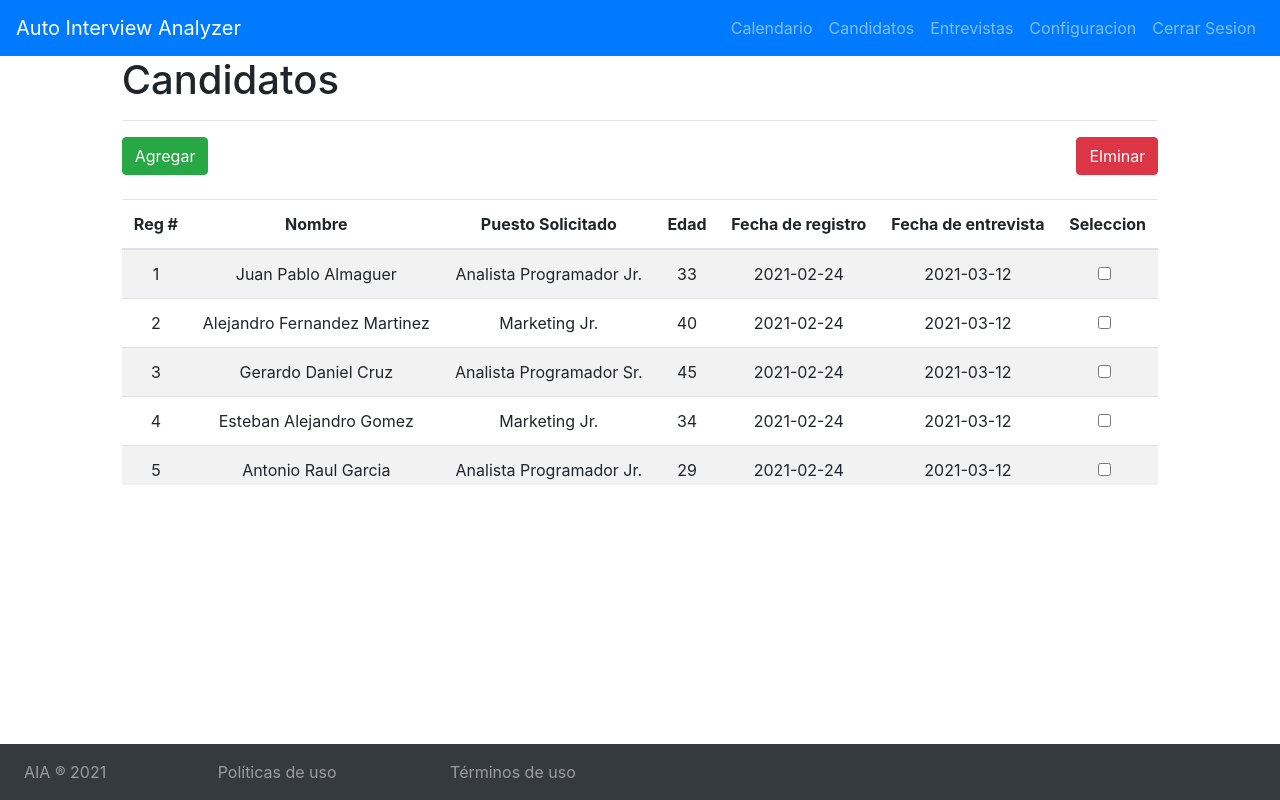
After one commit to GODston/LabAuto, a Django app: page /candidates in a window 1280 px wide. The commit adds this page. Run offline with Django 3.2, Linux system fonts and the light colour scheme; some libraries are stand-ins or nearby versions.

Commit message:
Se ajustan vistas de la aplicacion

```diff
--- a/SimuladorEntrevista01/SimuladorEntrevista01/urls.py
+++ b/SimuladorEntrevista01/SimuladorEntrevista01/urls.py
@@ -6,4 +6,6 @@ urlpatterns = [
     path('login', views.login, name = '/login'),
     path('register', views.register, name = '/register'),
     path('about', views.about, name = '/about'),
+    path('interviews', views.interviews, name = '/interviews'),
+    path('candidates', views.candidates, name = '/candidates'),
 ]
--- a/SimuladorEntrevista01/SimuladorEntrevista01/views.py
+++ b/SimuladorEntrevista01/SimuladorEntrevista01/views.py
@@ -15,6 +15,47 @@ firebase = pyrebase.initialize_app(config)
 authe = firebase.auth()
 database = firebase.database()
 
+
+class Interview(object):
+    def __init__(self, id, alias, fechaCreacion, fechaActualizacion, preguntas):
+        self.id=id
+        self.alias=alias
+        self.preguntas=preguntas
+        self.fechaCreacion=fechaCreacion
+        self.fechaActualizacion=fechaActualizacion
+
+class Person(object):
+    def __init__(self, id, nombre, puesto, edad, fechaRegistro, fechaEntrevista):
+        self.id=id
+        self.nombre=nombre
+        self.puesto=puesto
+        self.edad=edad
+        self.fechaRegistro=fechaRegistro
+        self.fechaEntrevista=fechaEntrevista
+
+listPersons = [
+    Person('1', 'Juan Pablo Almaguer', 'Analista Programador Jr.', '33', '2021-02-24', '2021-03-12'),
+    Person('2', 'Alejandro Fernandez Martinez', 'Marketing Jr.', '40', '2021-02-24', '2021-03-12'),
+    Person('3', 'Gerardo Daniel Cruz', 'Analista Programador Sr.', '45', '2021-02-24', '2021-03-12'),
+    Person('4', 'Esteban Alejandro Gomez', 'Marketing Jr.', '34', '2021-02-24', '2021-03-12'),
+    Person('5', 'Antonio Raul Garcia', 'Analista Programador Jr.', '29', '2021-02-24', '2021-03-12'),
+    Person('6', 'Adrian Favela Lozano', 'Analista Programador Jr.', '25', '2021-02-24', '2021-03-12'),
+    Person('7', 'Guillermo Garza', 'Analista Programador Sr.', '30', '2021-02-24', '2021-03-12'),
+]
+
+listInterviews = [
+    Interview('1', 'Entrevista Analista Jr.', '2020-04-29', '2021-03-23', 30),
+    Interview('2', 'Entrevista Analista Semi-Sr.', '2020-04-29', '2021-03-23', 30),
+    Interview('3', 'Entrevista Analista Sr.', '2020-04-29', '2021-03-23', 30),
+    Interview('4', 'Entrevista Marketing Jr.', '2020-04-29', '2021-03-23', 30),
+    Interview('5', 'Entrevista Marketing Sr.', '2020-04-29', '2021-03-23', 30),
+    Interview('6', 'Entrevista Project Manager', '2020-04-29', '2021-03-23', 30),
+    Interview('7', 'Entrevista Scrum Master', '2020-04-29', '2021-03-23', 30),
+    Interview('8', 'Entrevista Scrum Master', '2020-04-29', '2021-03-23', 30),
+    Interview('9', 'Entrevista Scrum Master', '2020-04-29', '2021-03-23', 30),
+    Interview('10', 'Entrevista Scrum Master', '2020-04-29', '2021-03-23', 30)
+]
+
 def index(request):
     name_Emp = database.child('Empresa').child('1').child('nombre_Emp').get().val()
 
@@ -30,3 +71,15 @@ def register(request):
 
 def about(request):
     return render(request, 'about.html')
+
+def interviews(request):
+    return render(request, 'Components/Brand/interviews.html', {
+        "empresa": True,
+        "listInterviews": listInterviews
+    })
+
+def candidates(request):
+    return render(request, 'Components/Brand/candidates.html', {
+        "empresa": True,
+        "listPersons": listPersons
+    })
--- /dev/null
+++ b/SimuladorEntrevista01/Templates/Components/Brand/candidates.html
@@ -0,0 +1,81 @@
+{% load static %}
+<!DOCTYPE html>
+<html>
+    <head>
+        <meta charset="utf-8">
+        <title>Simulador de Entrevistas v0.1</title>
+        {% load bootstrap4 %} {# Cargamos la librería #}
+        {% bootstrap_css %} {# CSS Bootstrap #}
+        <link rel="stylesheet" href="{% static 'css/style.css'%}">
+        <meta name="viewport" content="width=device-width, initial-scale=1, shrink-to-fit=no">
+        <link rel="icon" href="favicon.ico">
+    </head>
+    <body>
+        {% include "../navbar.html" %}
+
+        <div class="container-fluid">
+            <div class="row">
+                <div class="col-md-1"></div>
+                <div class="col-md-10">
+                    <h1>Candidatos</h1>
+                    <hr>
+                </div>
+            </div>
+            <div class="row">
+                <div class="col-sm-1"></div>
+                <div class="col-sm-5">
+                    <button type="button" class="btn btn-success">Agregar</button>
+                </div>
+                <div class="col-sm-5 text-right">
+                    <button type="button" class="btn btn-danger">Elminar</button>
+                </div>
+            </div>
+            <br/>
+            <div class="row">
+                <div class="col-md-1"></div>
+                <div class="table-responsive col-md-10">
+                    {% if listPersons %}
+                    <div class="scrollable">
+                        <table class="table table-striped table-hover text-center table-fixed" cellspacing="0">
+                            <thead>
+                                <tr>
+                                    <th scope="col">Reg #</th>
+                                    <th scope="col">Nombre</th>
+                                    <th scope="col">Puesto Solicitado</th>
+                                    <th scope="col">Edad</th>
+                                    <th scope="col">Fecha de registro</th>
+                                    <th scope="col">Fecha de entrevista</th>
+                                    <th scope="col">Seleccion</th>
+                                </tr>
+                            </thead>
+                            <tbody>
+                                {% for person in listPersons %}
+                                    <tr scope="row">
+                                        <td>{{person.id}}</td>
+                                        <td>{{person.nombre}}</td>
+                                        <td>{{person.puesto}}</td>
+                                        <td>{{person.edad}}</td>
+                                        <td>{{person.fechaRegistro}}</td>
+                                        <td>{{person.fechaEntrevista}}</td>
+                                        <td>
+                                            <div class="form-check">
+                                                <input type="checkbox" class="form-check-input" name="chk-{{person.id}}" id="chk-{{person.id}}" value="checkedValue">
+                                            </div>
+                                        </td>
+                                    </tr>
+                                {% endfor %}
+                            </tbody>
+                        </table>
+                    </div>
+                    {% endif %}
+                </div>
+            </div>
+        </div>
+
+
+
+        {% include "../bottom.html" %}
+
+        {% bootstrap_javascript jquery='full' %}
+    </body>
+</html>
--- a/SimuladorEntrevista01/Templates/Components/bottom.html
+++ b/SimuladorEntrevista01/Templates/Components/bottom.html
@@ -1,15 +1,3 @@
-{% load static %}
-<!DOCTYPE html>
-<html>
-    <head>
-        <meta charset="utf-8">
-        <title>Simulador de Entrevistas v0.1</title>
-        {% load bootstrap4 %} {# Cargamos la librería #}
-        {% bootstrap_css %} {# CSS Bootstrap #}
-        <meta name="viewport" content="width=device-width, initial-scale=1, shrink-to-fit=no">
-        <link rel="icon" href="favicon.ico">
-    </head>
-    <body>
 <nav class="navbar navbar-expand-sm navbar-dark bg-dark fixed-bottom">
     <div class="row">
         <ul class="navbar-nav mr-auto ml-auto">
@@ -25,6 +13,3 @@
         </ul>
     </div>
 </nav>
-        {% bootstrap_javascript jquery='full' %}
-    </body>
-</html>
--- a/SimuladorEntrevista01/Templates/Components/navbar.html
+++ b/SimuladorEntrevista01/Templates/Components/navbar.html
@@ -1,16 +1,4 @@
-{% load static %}
-<!DOCTYPE html>
-<html>
-    <head>
-        <meta charset="utf-8">
-        <title>Simulador de Entrevistas v0.1</title>
-        {% load bootstrap4 %} {# Cargamos la librería #}
-        {% bootstrap_css %} {# CSS Bootstrap #}
-        <link rel="stylesheet" type="text/css" href="{% static 'css/login-custom.css' %}"/>
-        <meta name="viewport" content="width=device-width, initial-scale=1, shrink-to-fit=no">
-        <link rel="icon" href="favicon.ico">
-    </head>
-    <body>
+
 <nav class="navbar navbar-expand-sm navbar-dark bg-primary">
     <a href="/" class="navbar-brand">Auto Interview Analyzer</a>
     <button class="navbar-toggler" data-toggle="collapse" data-target="#navbarMenu">
@@ -19,16 +7,30 @@
 
     <div class="collapse navbar-collapse" id="navbarMenu">
         <ul class="navbar-nav ml-auto">
+            {% if empresa %}
+                <li class="nav-item">
+                    <a href="#" class="nav-link">Calendario</a>
+                </li>
+                <li class="nav-item">
+                    <a href="/candidates" class="nav-link">Candidatos</a>
+                </li>
+                <li class="nav-item">
+                    <a href="/interviews" class="nav-link">Entrevistas</a>
+                </li>
+                <li class="nav-item">
+                    <a href="#" class="nav-link">Configuracion</a>
+                </li>
+                <li class="nav-item">
+                    <a href="/login" class="nav-link">Cerrar Sesion</a>
+                </li>
+            {% else %}
                 <li class="nav-item">
                     <a href="/" class="nav-link">Candidato</a>
                 </li>
                 <li class="nav-item">
                     <a href="login" class="nav-link">Empresa</a>
                 </li>
+            {% endif %}
         </ul>
     </div>
 </nav>
-
-        {% bootstrap_javascript jquery='full' %}
-    </body>
-</html>
--- a/SimuladorEntrevista01/Templates/about.html
+++ b/SimuladorEntrevista01/Templates/about.html
@@ -6,7 +6,6 @@
         <title>Simulador de Entrevistas v0.1</title>
         {% load bootstrap4 %} {# Cargamos la librería #}
         {% bootstrap_css %} {# CSS Bootstrap #}
-        <link rel="stylesheet" type="text/css" href="{% static 'css/login-custom.css' %}"/>
         <meta name="viewport" content="width=device-width, initial-scale=1, shrink-to-fit=no">
         <link rel="icon" href="favicon.ico">
     </head>
--- a/SimuladorEntrevista01/Templates/index.html
+++ b/SimuladorEntrevista01/Templates/index.html
@@ -6,7 +6,6 @@
         <title>Simulador de Entrevistas v0.1</title>
         {% load bootstrap4 %} {# Cargamos la librería #}
         {% bootstrap_css %} {# CSS Bootstrap #}
-        <link rel="stylesheet" type="text/css" href="{% static 'css/login-custom.css' %}"/>
         <meta name="viewport" content="width=device-width, initial-scale=1, shrink-to-fit=no">
         <link rel="icon" href="favicon.ico">
     </head>
--- /dev/null
+++ b/SimuladorEntrevista01/static/css/style.css
@@ -0,0 +1,8 @@
+.scrollable {
+    height: 70%;
+    overflow-y: scroll;
+}
+
+.btn .btn-success {
+    border-radius: 50px;
+}
```
Also changed, not shown: SimuladorEntrevista01/Templates/Components/Brand/interviews.html (added, +79 -0 lines), SimuladorEntrevista01/Templates/login.html (+1 -6 lines), SimuladorEntrevista01/Templates/register.html (+0 -7 lines), SimuladorEntrevista01/Templates/Components/Brand/calendar.html (added). Lines whose indentation alone changed are shown as unchanged.
